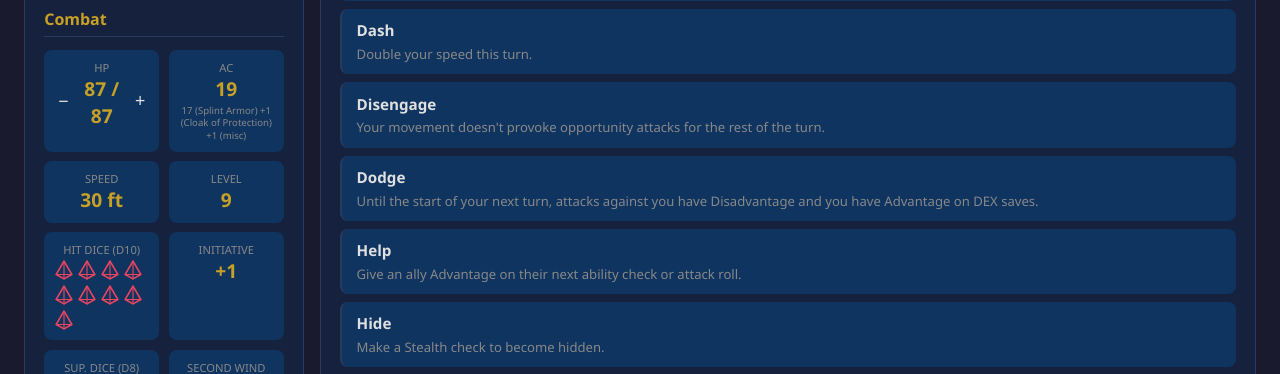
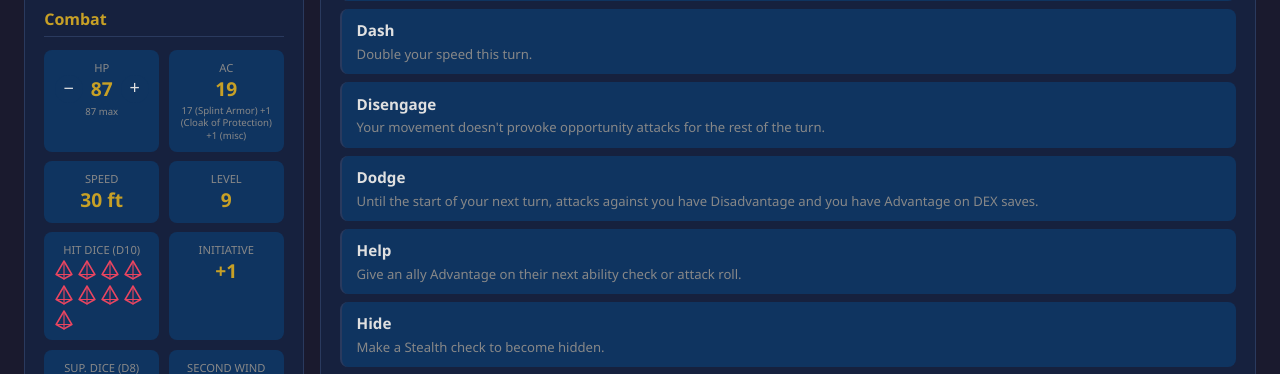
Before and after one commit to nmacinnis/tomato, a Flask app: page /character/1 in a window 1280 px wide. Shown: the part 493-867 px from the top of the page. Run offline with Flask 3, Linux system fonts and the light colour scheme; data comes from the database, SQL or seed files in the repository; data that the repository does not hold is empty.

Commit message:
better hp max style

```diff
--- a/static/character-stats.js
+++ b/static/character-stats.js
@@ -124,7 +124,8 @@ function renderTomatoes() {
 // ── HP / Temp HP ────────────────────────────────────────────────────────────
 
 function updateHpDisplay() {
-  document.getElementById("hp-display").textContent = `${char.hp} / ${char.max_hp}`;
+  document.getElementById("hp-display").textContent = char.hp;
+  document.getElementById("hp-max-display").textContent = `${char.max_hp} max`;
 }
 
 function updateThpDisplay() {
--- a/templates/character.html
+++ b/templates/character.html
@@ -43,9 +43,10 @@
           <span class="combat-label">HP</span>
           <div class="hp-controls">
             <button class="btn-small" id="hp-down">−</button>
-            <span id="hp-display">10 / 10</span>
+            <span id="hp-display"></span>
             <button class="btn-small" id="hp-up">+</button>
           </div>
+          <div id="hp-max-display" class="ac-breakdown"></div>
         </div>
         <div class="combat-box"><span class="combat-label">AC</span><span id="ac-val"></span><div id="ac-breakdown" class="ac-breakdown"></div></div>
         <div class="combat-box"><span class="combat-label">Speed</span><span id="speed-val"></span></div>
```
